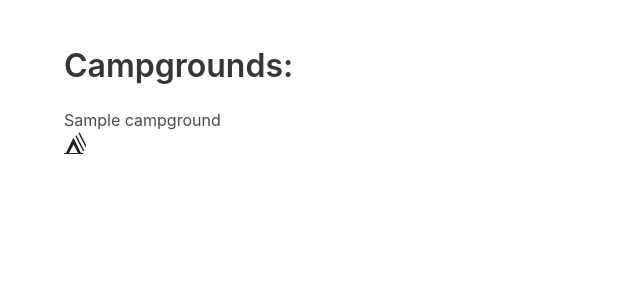
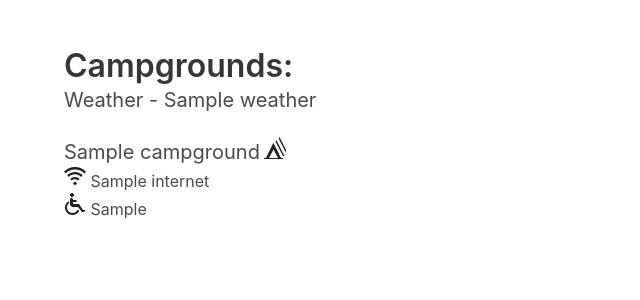
Before and after one commit to danielazieba/nps-app, a Flask app: template npsflaskapp/templates/selected_amenities.html in a window 1280 px wide. Shown: the top 300 px of the page, without its empty margins (0-640 px from the left). Run offline with Flask 2, Linux system fonts and the light colour scheme; the template is opened without the code that fills it: most values are stand-ins (such as "Sample title", 1, 10 or a date in 2020); some libraries are stand-ins or nearby versions.

Commit message:
Some specific campground information is displayed; park map can be accessed for any park

```diff
--- a/npsflaskapp/routes.py
+++ b/npsflaskapp/routes.py
@@ -79,7 +79,30 @@ def selectedcamp():
     curr_camps = create_campsite_call('parkCode=' + desired_park_code)
     selected_str = curr_camps.decode('utf-8')
     selected_json = json.loads(selected_str)
-    return render_template('selected_amenities.html', campground_list=selected_json['data'])
+    camp_names = []
+    camp_weather = 'Weather data unavailable.'
+    if len(selected_json['data']) > 0:
+        camp_weather = selected_json['data'][0]['weatheroverview']
+    internet_info = []
+    accessibility_info = []
+    for campsite in selected_json['data']:
+        camp_names.append(campsite['name'])
+        if len(campsite['accessibility']['internetinfo']) > 0:
+            internet_info.append(campsite['accessibility']['internetinfo'])
+        else:
+            internet_info.append('Not available')
+        accessibility_info.append(campsite['accessibility']['wheelchairaccess'])
+    return render_template('selected_amenities.html',
+                           campground_list=camp_names,
+                           weather=camp_weather,
+                           internet=internet_info,
+                           ada_info=accessibility_info)
+
+@app.route('/parkmap', methods=['GET','POST'])
+def parkmap():
+    park_code = request.args.get('parkMap')
+    return render_template('parkmap.html', park_map = 'https://www.nps.gov/carto/hfc/carto/media/'
+                           + park_code + 'map1.jpg')
 
 # parameters is an array of the following structure:
 # [parkCode, stateCode, limit, start, q, fields, sort]
--- a/npsflaskapp/templates/selected.html
+++ b/npsflaskapp/templates/selected.html
@@ -42,6 +42,9 @@
         <button type="submit" id="park-amenities" class="button is-black" name="campgroundWanted" value="{{ selected_code }}">Campgrounds, visitor centers and amenities</button>
       </form>
       <button type="submit" id="park-education" class="button is-black">Educational facts and people</button>
+      <form action="{{ url_for('parkmap') }}">
+        <button type="submit" id="park-map" class="button is-black" name="parkMap" value="{{ selected_code }}">Park map</button>
+      </form>
     </div>
   </section>
 
--- a/npsflaskapp/templates/selected_amenities.html
+++ b/npsflaskapp/templates/selected_amenities.html
@@ -12,9 +12,20 @@
   <section class="section">
     <div class="container">
       <p class="title">Campgrounds:</p>
+        <p class="subtitle">Weather - {{ weather }} </p>
+
         {% for i in range(campground_list | length) %}
-              <p>{{ campground_list[i] }}</p>
-              <img src="/static/images/campground-black-22.svg" />
+              <p class="subtitle is-inline">{{ campground_list[i] }}</p>
+              <img src="/static/images/campground-black-22.svg" class="is-inline"/>
+              <div class="container">
+                <img src="/static/images/wi-fi-black-22.svg" class="is-inline"/>
+                <p class="is-inline"> {{ internet[i] }}</p>
+              </div>
+
+              <div class="container">
+                <img src="/static/images/wheelchair-accessible-black-22.svg" class="is-inline"/>
+                <p class="is-inline"> {{ ada_info[i] }}</p>
+              </div>
         {% endfor %}
     </div>
   </section>
```
Also changed, not shown: npsflaskapp/templates/parkmap.html (added, +18 -0 lines), npsflaskapp/static/images/wheelchair-accessible-black-22.svg (added), npsflaskapp/static/images/wi-fi-black-22.svg (added).
